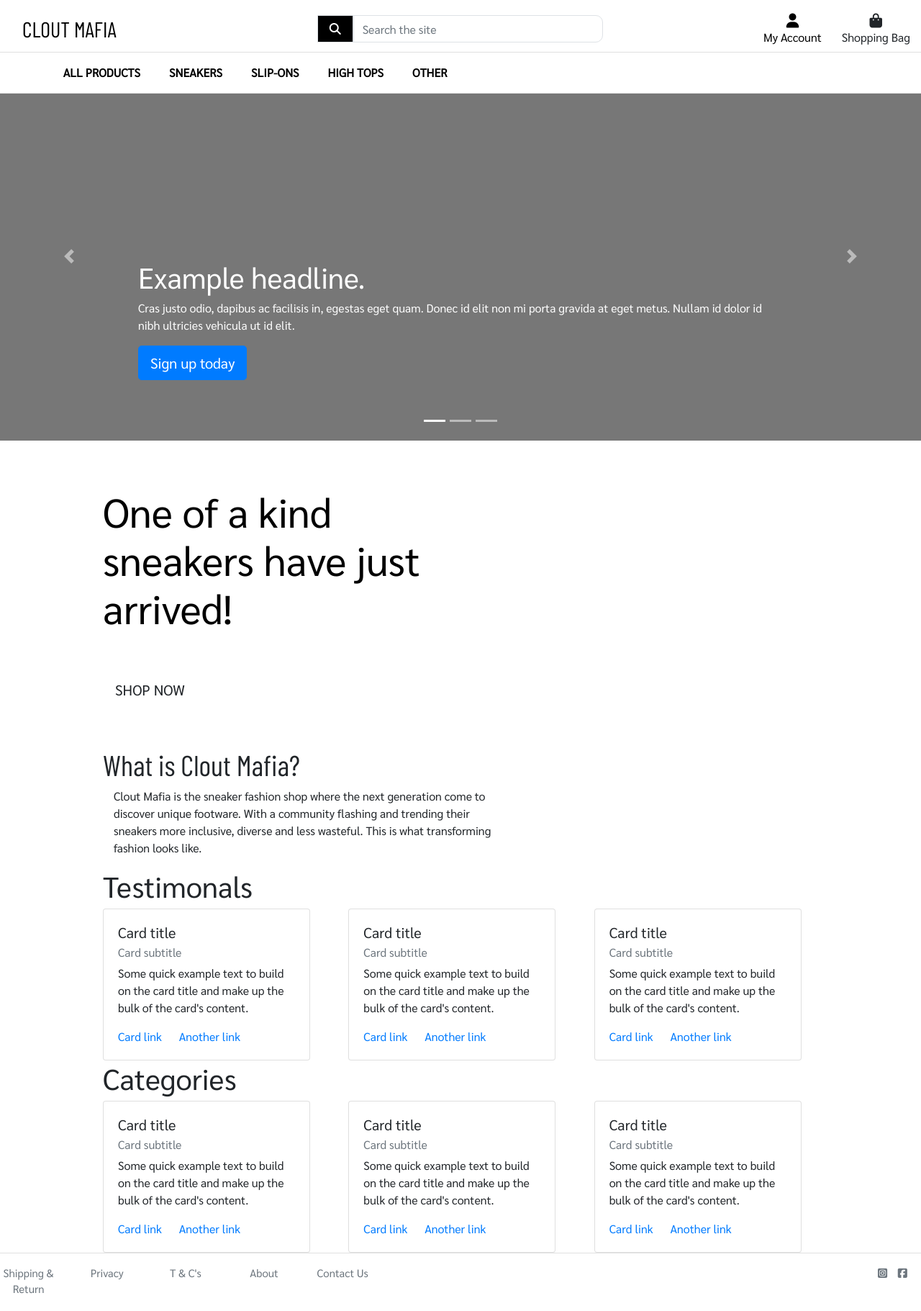
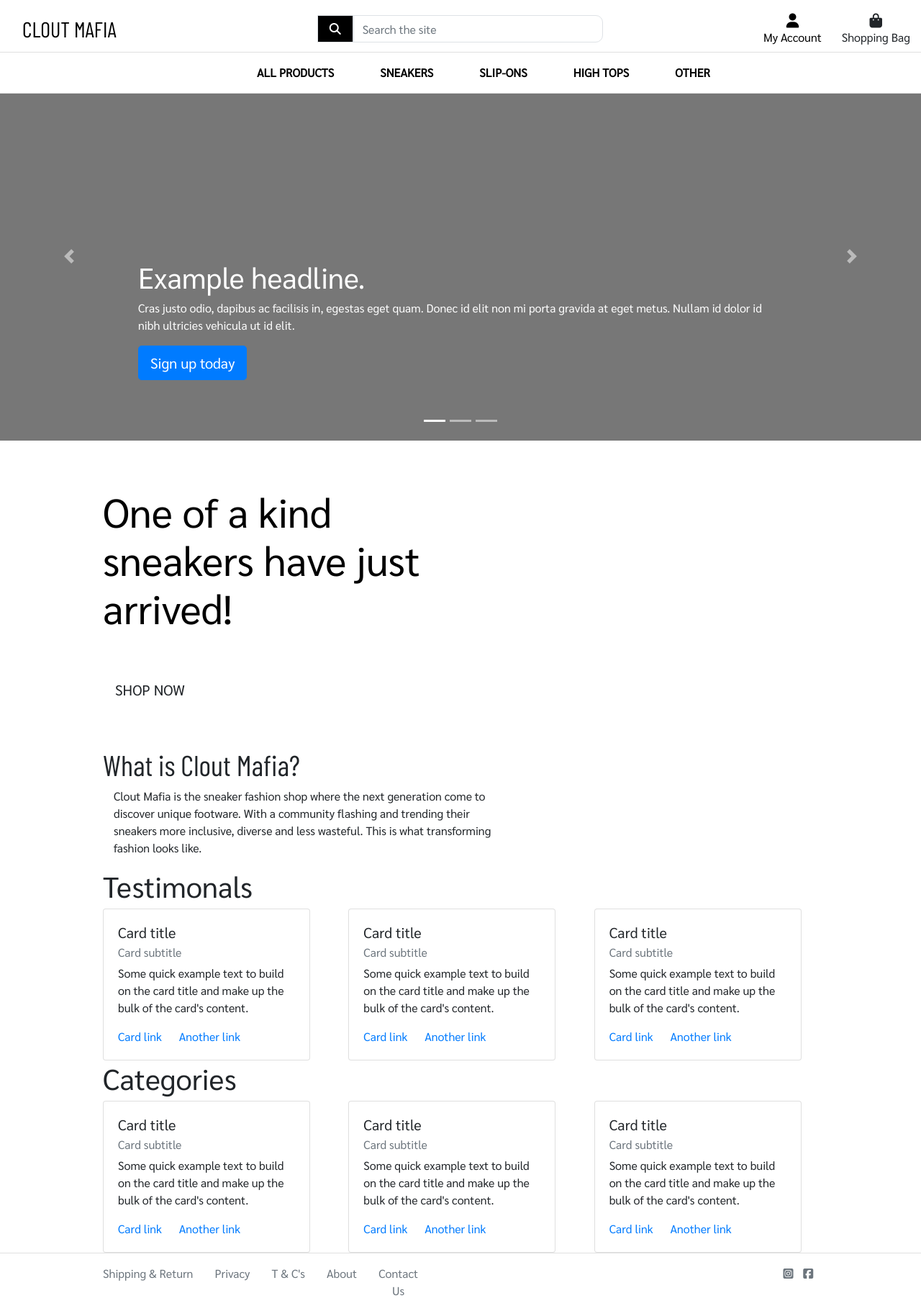
Before and after one commit to adnanmuhtadi/milestone-project-4, a Django app: page / in a window 1280 px wide. Shown: the whole page at 72% size. Before the commit the page ends 1797 px from the top, so only its background shows below. Run offline with Django 3.2, Linux system fonts and the light colour scheme; parts of the project's set-up code (start-up, migrations or seed data) failed here and were passed over; some libraries are stand-ins or nearby versions.

Commit message:
Mod - Cleaned up footer and navigation
Cleaned up the footer and navigation bar

```diff
--- a/static/css/base.css
+++ b/static/css/base.css
@@ -56,7 +56,6 @@ footer {
   padding-top: 1rem;
   padding-bottom: 1rem;
   text-align: center;
-  font-size: 15px;
 }
 
 /* from Bulma */
--- a/templates/base.html
+++ b/templates/base.html
@@ -108,8 +108,8 @@
                     </ul>
                 </div>
             </div>
-            <div class="topnav row">
-                <nav class="navbar navbar-expand-lg navbar-light">
+            <div class="row topnav">
+                <nav class="navbar navbar-expand-lg navbar-light w-100">
                     <button class="navbar-toggler" type="button" data-toggle="collapse" data-target="#main-nav" aria-controls="main-nav" aria-expanded="false" aria-label="Toggle navigation">
                         <span class="navbar-toggler-icon"></span>
                     </button>
@@ -129,13 +129,13 @@
         {% block content %}
         {% endblock %}
 
-        <footer class="footer-pos text-muted">
-
+        <footer class="text-muted">
+        <div class="container">
             <div class="row">
-                <div class="col-12 col-md-1">Shipping & Return</div>
-                <div class="col-12 col-md-1">Privacy</div>
-                <div class="col-12 col-md-1">T & C's</div>
-                <div class="col-12 col-md-1">About</div>
+                <div class="col-12 col-md-auto">Shipping & Return</div>
+                <div class="col-12 col-md-auto">Privacy</div>
+                <div class="col-12 col-md-auto">T & C's</div>
+                <div class="col-12 col-md-auto">About</div>
                 <div class="col-auto mr-auto col-12 col-md-1">Contact Us</div>
                 <div class="col-12 col-md-1 col-auto">
                     <span class="icon">
@@ -146,6 +146,7 @@
                     </span>
                 </div>
             </div>
+            </div>
         </footer>
 
         {% block afterloadjs %}
--- a/templates/includes/main-nav.html
+++ b/templates/includes/main-nav.html
@@ -2,7 +2,7 @@
 <div class="collapse navbar-collapse" id="main-nav">
     <ul class="navbar-nav w-auto mx-auto">
         <li class="nav-item dropdown">
-            <a class="logo-font font-weight-bold nav-link text-black mr-4" href="#" id="all-products-link" data-toggle="dropdown" aria-haspopup="true" aria-expanded="false">
+            <a class="logo-font font-weight-bold nav-link text-black mr-5" href="#" id="all-products-link" data-toggle="dropdown" aria-haspopup="true" aria-expanded="false">
                 All Products
             </a>
             <!-- Drop down menu for all products-->
@@ -16,7 +16,7 @@
 
         <li class="nav-item dropdown">
             <!-- Drop down menu for sneakers -->
-            <a class="logo-font font-weight-bold nav-link text-black mr-4" href="#" id="sneakers-link" data-toggle="dropdown" aria-haspopup="true" aria-expanded="false">
+            <a class="logo-font font-weight-bold nav-link text-black mr-5" href="#" id="sneakers-link" data-toggle="dropdown" aria-haspopup="true" aria-expanded="false">
                 Sneakers
             </a>
             <div class="dropdown-menu border-0" aria-labelledby="sneakers-link">
@@ -26,7 +26,7 @@
 
         <li class="nav-item dropdown">
             <!-- Drop down menu for slip ons -->
-            <a class="logo-font font-weight-bold nav-link text-black mr-4" href="#" id="slip-on-link" data-toggle="dropdown" aria-haspopup="true" aria-expanded="false">
+            <a class="logo-font font-weight-bold nav-link text-black mr-5" href="#" id="slip-on-link" data-toggle="dropdown" aria-haspopup="true" aria-expanded="false">
                 Slip-ons
             </a>
             <div class="dropdown-menu border-0" aria-labelledby="slip-on-link">
@@ -37,7 +37,7 @@
 
         <li class="nav-item dropdown">
             <!-- Drop down menu for high tops-->
-            <a class="logo-font font-weight-bold nav-link text-black mr-4" href="#" id="high-tops-link" data-toggle="dropdown" aria-haspopup="true" aria-expanded="false">
+            <a class="logo-font font-weight-bold nav-link text-black mr-5" href="#" id="high-tops-link" data-toggle="dropdown" aria-haspopup="true" aria-expanded="false">
                 High Tops
             </a>
             <div class="dropdown-menu border-0" aria-labelledby="high-tops-link">
```
